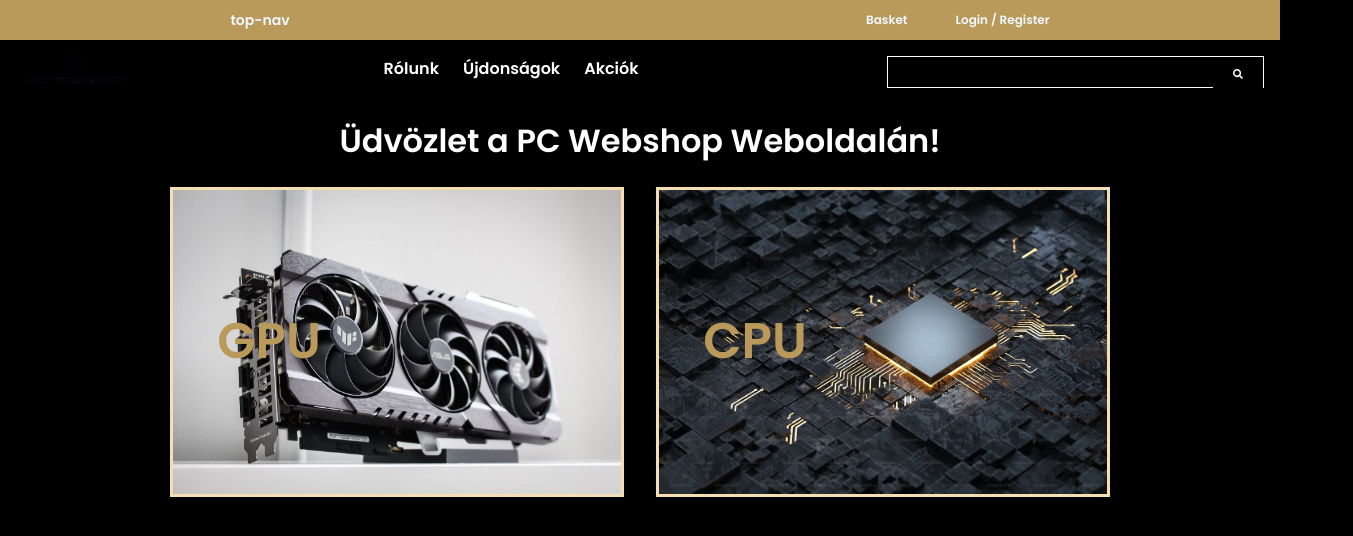
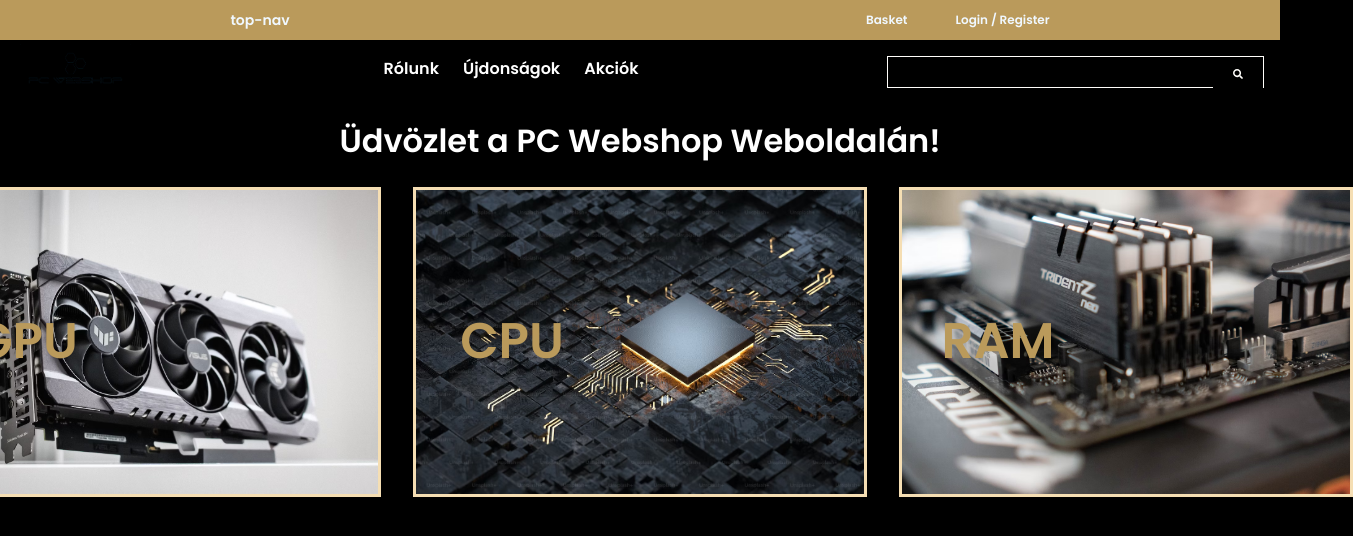
Before and after one commit to SzigetvariMark/pcweb, a React (Vite) app in the folder webshop/: page /home in a window 1280 px wide. Shown: the top 536 px of the page, 1353 px wide, since content can reach past the window. Built offline with nearby package versions, Linux system fonts and the light colour scheme.

Commit message:
Home page ram products and ram picture finished

```diff
--- a/webshop/src/pages/components/products/Products.css
+++ b/webshop/src/pages/components/products/Products.css
@@ -24,6 +24,14 @@
     height: 19rem;
 }
 
+.product-ram {
+    border-radius: 0%;
+    background-image: url(/img/ram.avif);
+    background-size: cover;
+    width: 28rem;
+    height: 19rem;
+}
+
 label {
     font-size: 50px;
     margin-right: 16rem;
--- a/webshop/src/pages/components/products/Products.jsx
+++ b/webshop/src/pages/components/products/Products.jsx
@@ -16,6 +16,12 @@ function Products() {
             </button>
         </div>
 
+        <div className="product">
+            <button className="product-ram">
+                <label htmlFor="text">Ram</label>
+            </button>
+        </div>
+
     </section>
   )
 }
```
Also changed, not shown: webshop/public/img/ram.avif (added).
